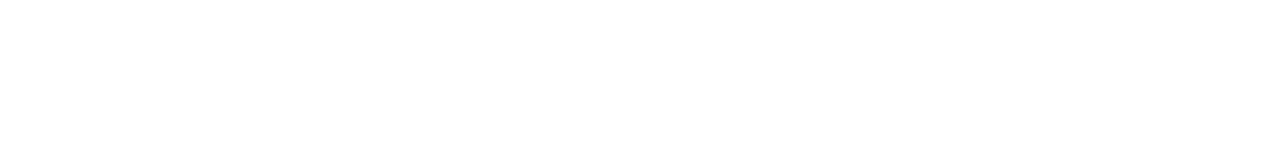
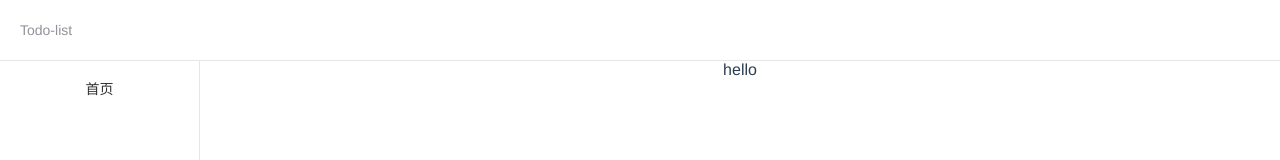
Before and after one commit to czzonet/todo-list, a Vue app: page /#/main/dashboard in a window 1280 px wide. Shown: the top 160 px of the page. Built offline with nearby package versions, Linux system fonts and the light colour scheme.

Commit message:
A BarDashboard

```diff
--- /dev/null
+++ b/src/components/dashboard/index.vue
@@ -0,0 +1,18 @@
+<template>
+  <div>{{a.msg}}</div>
+</template>
+
+<script lang="ts">
+import Vue from "vue";
+
+export default Vue.extend({
+  name: "BarDashboard",
+  data() {
+    return {
+      a: {
+        msg: "hello"
+      }
+    };
+  }
+});
+</script>
--- a/src/layout/main.vue
+++ b/src/layout/main.vue
@@ -7,7 +7,9 @@
       <div class="side">
         <bar-side></bar-side>
       </div>
-      <div class="content"></div>
+      <div class="content">
+        <router-view></router-view>
+      </div>
     </div>
   </div>
 </template>
```
Also changed, not shown: src/router/index.ts (+7 -2 lines).
